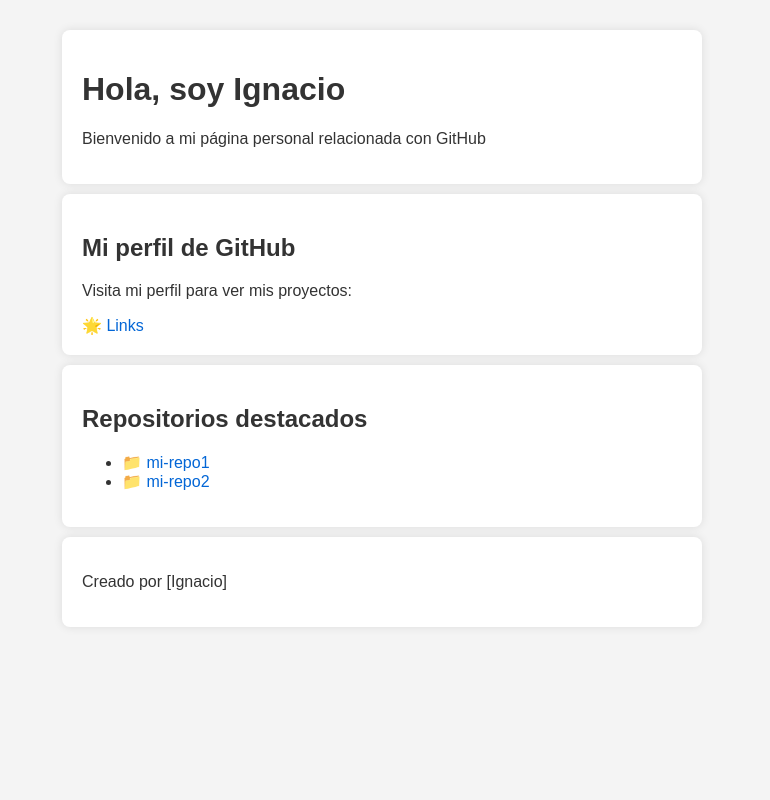
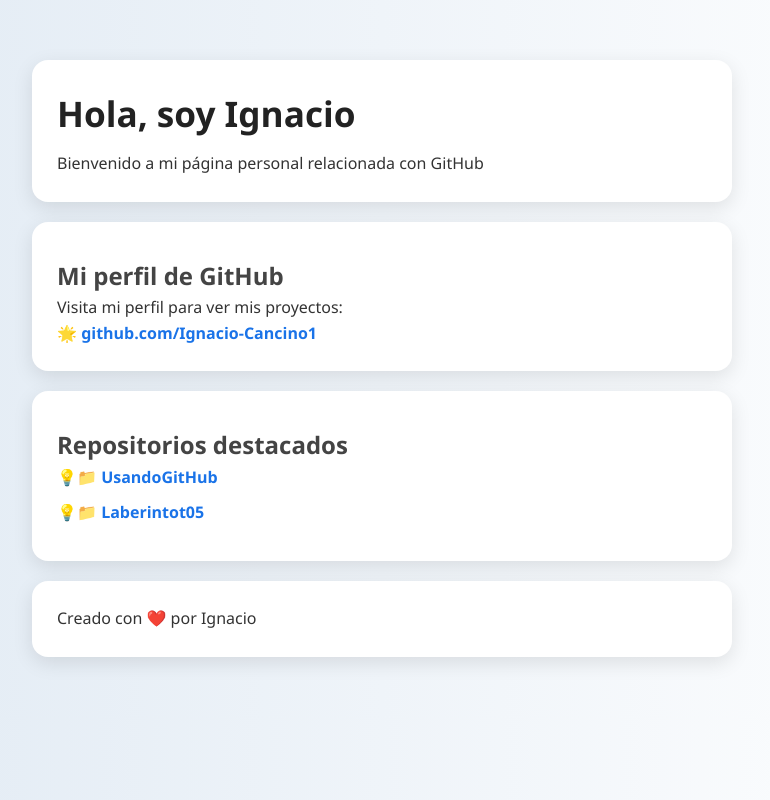
Before and after one commit to Ignacio-Cancino1/UsandoGitHub, a plain HTML site: page index.html in a window 1280 px wide. Shown: the whole page, without its empty margins (258-1028 px from the left). Drawn offline with Linux system fonts and the light colour scheme.

Commit message:
tercer commit

```diff
--- a/index.html
+++ b/index.html
@@ -8,26 +8,26 @@
 </head>
 <body>
     <header>
-        <h1>Hola, soy Ignacio </h1>
+        <h1>Hola, soy Ignacio</h1>
         <p>Bienvenido a mi página personal relacionada con GitHub</p>
     </header>
 
     <section>
         <h2>Mi perfil de GitHub</h2>
         <p>Visita mi perfil para ver mis proyectos:</p>
-        <a href="https://github.com/Ignacio-Cancino1" target="_blank">🌟 Links</a>
+        <a href="https://github.com/Ignacio-Cancino1" target="_blank">🌟 github.com/Ignacio-Cancino1</a>
     </section>
 
     <section>
         <h2>Repositorios destacados</h2>
         <ul>
-            <li><a href="https://github.com/Ignacio-Cancino1/UsandoGitHub" target="_blank">📁 mi-repo1</a></li>
-            <li><a href="https://github.com/Ignacio-Cancino1/Laberintot05" target="_blank">📁 mi-repo2</a></li>
+            <li><a href="https://github.com/Ignacio-Cancino1/UsandoGitHub" target="_blank">📁 UsandoGitHub</a></li>
+            <li><a href="https://github.com/Ignacio-Cancino1/Laberintot05" target="_blank">📁 Laberintot05</a></li>
         </ul>
     </section>
 
     <footer>
-        <p>Creado por [Ignacio]</p>
+        <p>Creado con ❤️ por Ignacio</p>
     </footer>
 </body>
 </html>
--- a/style.css
+++ b/style.css
@@ -1,25 +1,74 @@
+/* --- Reset básico --- */
+* {
+    margin: 0;
+    padding: 0;
+    box-sizing: border-box;
+}
+
 body {
-    font-family: Arial, sans-serif;
-    margin: 0;
-    padding: 20px;
-    background-color: #f4f4f4;
+    font-family: 'Segoe UI', Tahoma, Geneva, Verdana, sans-serif;
+    background: linear-gradient(to right, #dfe9f3, #ffffff);
+    padding: 40px;
     color: #333;
+    line-height: 1.6;
+    animation: fadeIn 1s ease-in;
+}
+
+@keyframes fadeIn {
+    from { opacity: 0; transform: translateY(10px); }
+    to { opacity: 1; transform: translateY(0); }
 }
 
 header, section, footer {
-    background-color: white;
-    padding: 20px;
-    margin: 10px auto;
-    max-width: 600px;
-    border-radius: 8px;
-    box-shadow: 0 0 10px rgba(0,0,0,0.1);
+    background-color: #ffffff;
+    padding: 25px;
+    margin: 20px auto;
+    max-width: 700px;
+    border-radius: 16px;
+    box-shadow: 0 6px 20px rgba(0, 0, 0, 0.1);
+    transition: transform 0.3s ease;
+}
+
+header:hover, section:hover, footer:hover {
+    transform: translateY(-4px);
+}
+
+h1 {
+    font-size: 2.2rem;
+    color: #222;
+    margin-bottom: 10px;
+}
+
+h2 {
+    color: #444;
+    margin-top: 10px;
 }
 
 a {
-    color: #0366d6;
+    color: #1a73e8;
+    font-weight: bold;
     text-decoration: none;
+    transition: color 0.3s;
 }
 
 a:hover {
+    color: #0d47a1;
     text-decoration: underline;
 }
+
+ul {
+    list-style: none;
+    padding-left: 0;
+}
+
+li {
+    margin-bottom: 10px;
+    padding-left: 20px;
+    position: relative;
+}
+
+li::before {
+    content: "💡";
+    position: absolute;
+    left: 0;
+}
```
